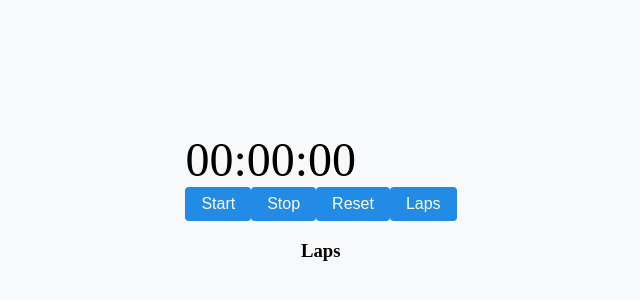
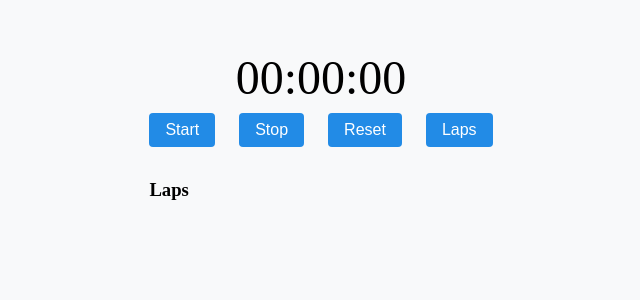
Before and after one commit to Shopify/eng-intern-assessment-react, a React app: page / in a window 1280 px wide. Shown: the part 202-502 px from the top of the page, without its empty margins (319-959 px from the left). Built offline with nearby package versions, Linux system fonts and the light colour scheme.

Commit message:
Adjusted styles for the stopwatch display, buttons, and laps container. Defined specific styles for lap elements in the list.

```diff
--- a/src/StopWatch.css
+++ b/src/StopWatch.css
@@ -1,4 +1,4 @@
-.stopwatch-container {
+.stopwatch-display {
   display: flex;
   flex-direction: column;
   justify-content: center;
@@ -9,8 +9,39 @@
   font-size: 3rem;
 }
 
-.stopwatch-button-container {
+.stopwatch-buttons {
   display: flex;
   gap: 1.5rem;
-  margin-top: .5rem;
+  margin-top: 0.5rem;
 }
+
+.laps-container {
+  text-align: left;
+  margin-top: 1rem;
+  height: 200px;
+  overflow-y: auto;
+}
+
+.laps-title {
+  margin-top: 1rem;
+}
+
+.laps-list {
+  list-style: none;
+}
+
+.laps-item {
+  position: relative;
+  padding: 1rem 0 0.5rem;
+}
+
+.laps-item:after {
+  content: "";
+  display: block;
+  position: absolute;
+  top: 10%;
+  left: 0;
+  right: 4%;
+  height: 1px;
+  background-color: #ccc;
+}
```
